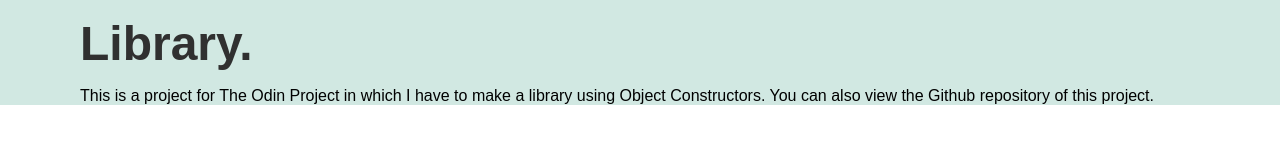
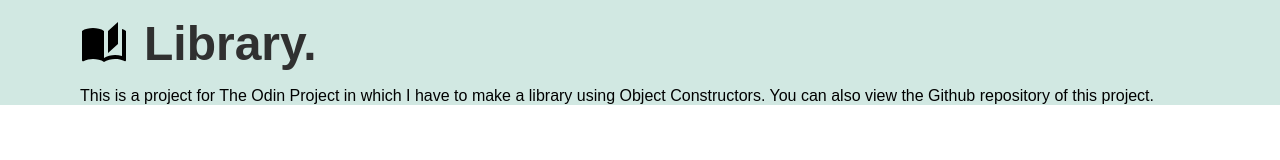
Before and after one commit to thomasfahy/Library, a plain HTML site: page index.html in a window 1280 px wide. Drawn offline with Linux system fonts and the light colour scheme.

Commit message:
feat: add title img with styling

```diff
--- a/index.html
+++ b/index.html
@@ -9,9 +9,13 @@
 </head>
 <body>
     <div class="header">
-        <p class="pageTitle">Library.</p>
-        <p class="headerDesc">This is a project for The Odin Project in which I have to make a library using Object Constructors.
+        <div class="headerTitle">
+            <img id=headerImg src=".\assets\book-open-page-variant.svg" alt="">
+            <p class="pageTitle">Library.</p>
+        </div>
+        <p class="hDescText">This is a project for The Odin Project in which I have to make a library using Object Constructors.
             You can also view the Github repository of this project.</p>
+        </div>
     </div>
 
 </body>
--- a/styles.css
+++ b/styles.css
@@ -9,17 +9,27 @@
 
 .pageTitle{
     font-size: 3rem;
-    padding: 1rem;
-    padding-left: 5rem;
     color: #303030;
     font-weight: 800;
 }
 
 .header{
     background-color: #D1E8E2;
+    margin-bottom: 1rem;
 }
 
-.headerDesc{
+.hDescText{
     padding-left: 5rem;
     padding-right: 5rem;
 }
+#headerImg{
+    height: 3rem;
+    margin-top: 2px;
+}
+.headerTitle{
+    display: grid;
+    grid-template-columns: 1fr 30fr;
+    gap: 1rem;
+    padding: 1rem;
+    padding-left: 5rem;
+}
```
Also changed, not shown: assets/book-open-page-variant.svg (added).
